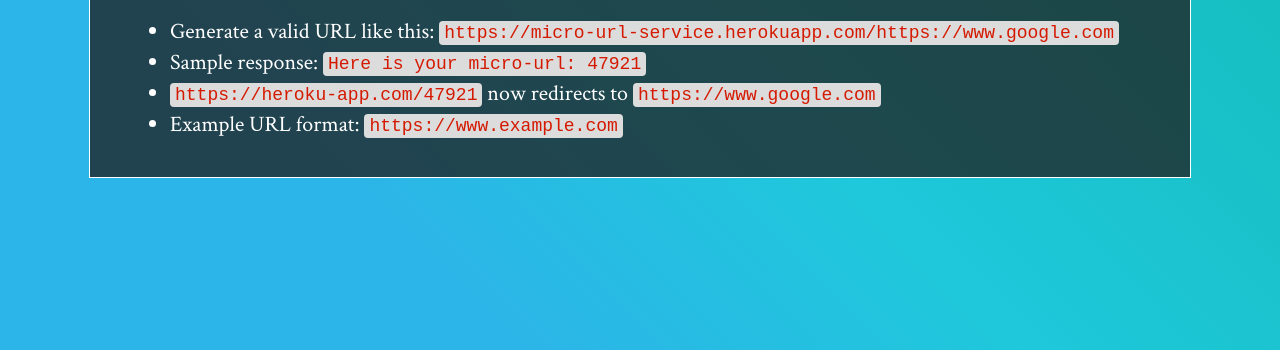
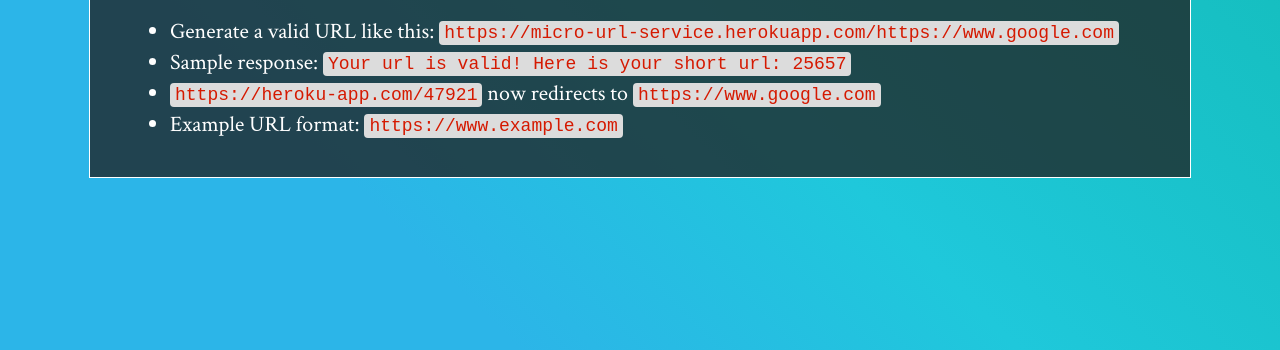
Before and after one commit to bonham000/micro-url, a website: page index.html in a window 1280 px wide. Both pictures are taken after a click on the link "See an Example". Shown: the part 450-800 px from the top of the page. Drawn offline with nearby package versions, Linux system fonts and the light colour scheme; a web font is replaced by a local one.

Commit message:
Update index.html

```diff
--- a/index.html
+++ b/index.html
@@ -38,7 +38,7 @@
 
         <ul class="examples">
           <li>Generate a valid URL like this: <code>https://micro-url-service.herokuapp.com/https://www.google.com</code></li>
-          <li>Sample response: <code>Here is your micro-url: 47921</code></li>
+          <li>Sample response: <code>Your url is valid! Here is your short url: 25657</code></li>
           <li><code>https://heroku-app.com/47921</code> now redirects to <code>https://www.google.com</code></li>
           <li>Example URL format: <code>https://www.example.com</code></li>
         </ul>
```
